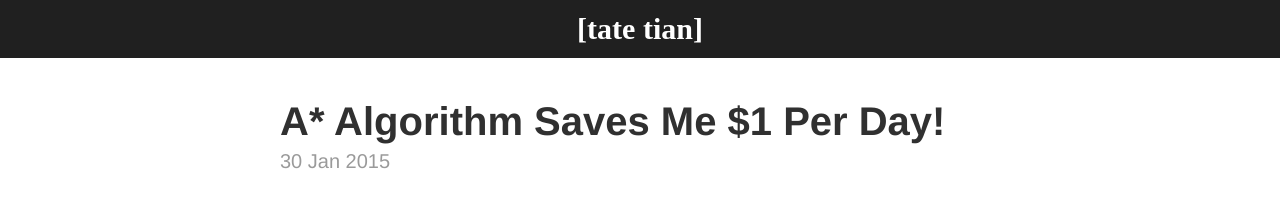
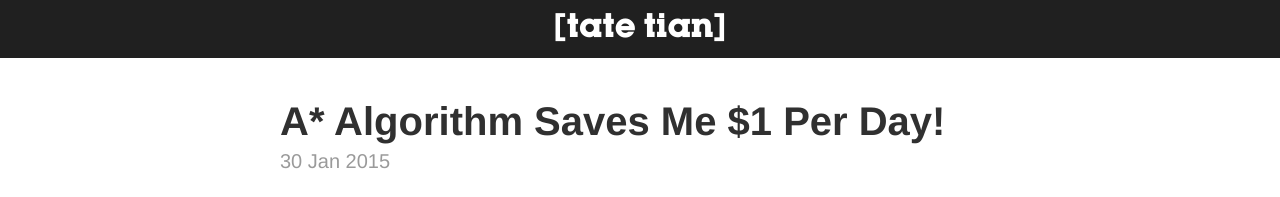
Before and after one commit to tatetian/tatetian.github.io, a Jekyll site: the page built from index.html, in a window 1280 px wide. Shown: the top 197 px of the page. Built offline with Jekyll 4.4.1, drawn with Linux system fonts in a browser that asks for light colours; the list of posts is cut into pages by our own code.

Commit message:
Add font files of logo as static resource

```diff
--- a/_sass/hyde.scss
+++ b/_sass/hyde.scss
@@ -93,6 +93,18 @@ html {
   font-weight: bold;
   font-size: 3.25rem;
   transition: font-size 0.6s ;
+}
+
+@font-face {
+    font-family: 'Lubalin Graph';
+    src: url('/public/fonts/lubalin_graph_bold-webfont.eot');
+    src: url('/public/fonts/lubalin_graph_bold-webfont.eot?#iefix') format('embedded-opentype'),
+         url('/public/fonts/lubalin_graph_bold-webfont.woff2') format('woff2'),
+         url('/public/fonts/lubalin_graph_bold-webfont.woff') format('woff'),
+         url('/public/fonts/lubalin_graph_bold-webfont.ttf') format('truetype'),
+         url('/public/fonts/lubalin_graph_bold-webfont.svg#lubalin_graphbold') format('svg');
+    font-weight: bold;
+    font-style: normal;
 }
 
 .closed .sidebar-logo h1 {
```
Also changed, not shown: public/fonts/lubalin_graph_bold-webfont.ttf (added), public/fonts/lubalin_graph_bold-webfont.woff (added), public/fonts/lubalin_graph_bold-webfont.woff2 (added), 2 other files.
